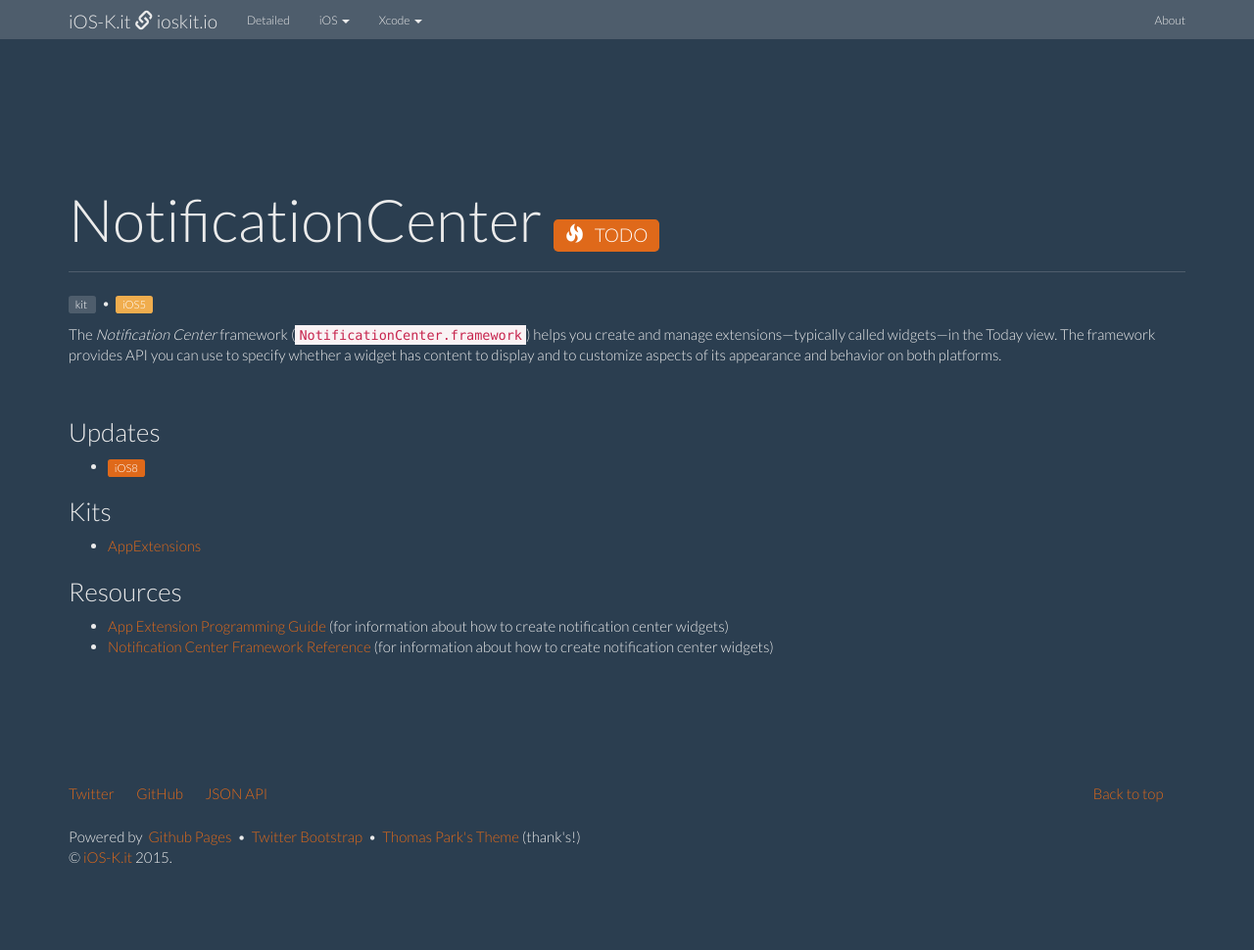
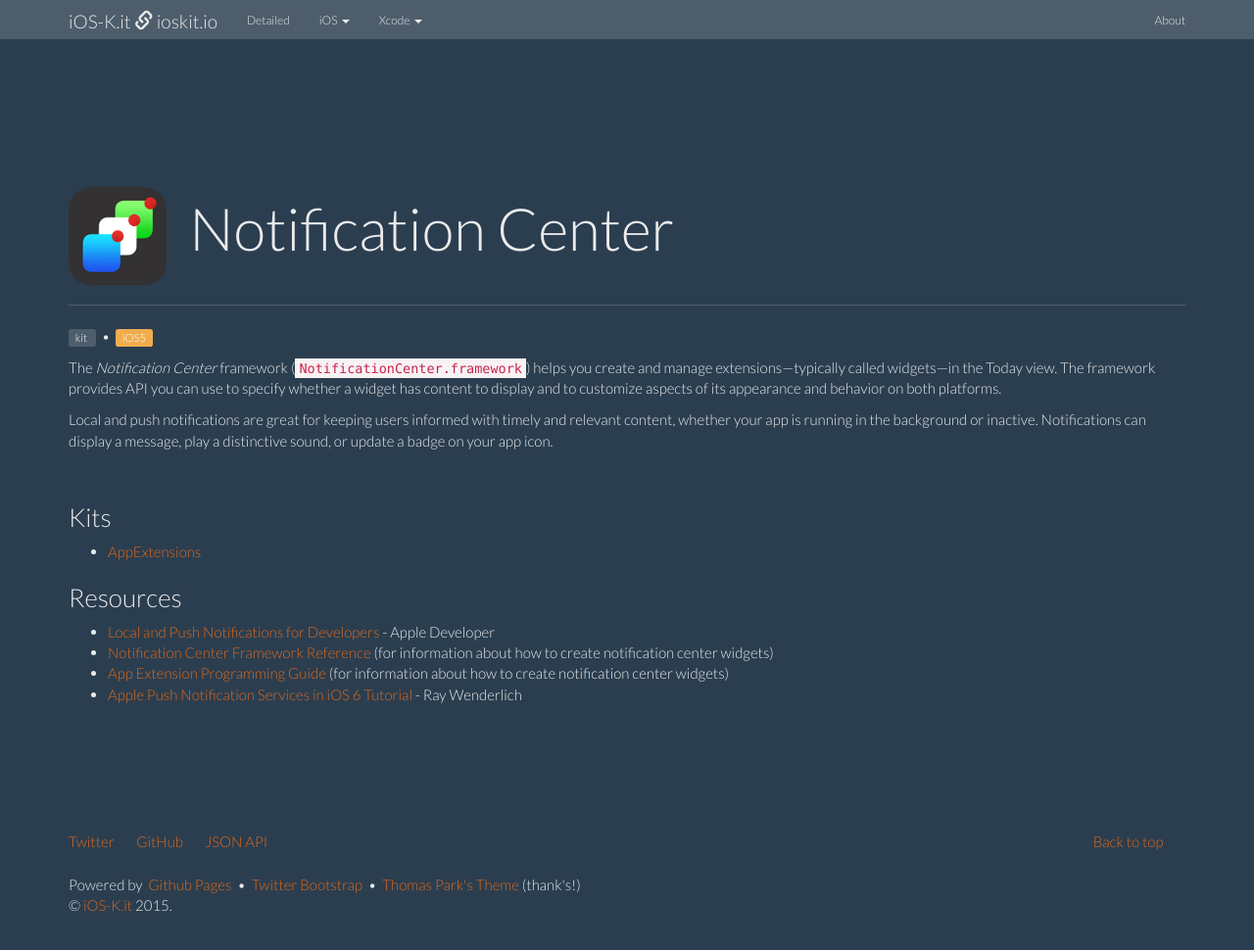
Before and after one commit to ioskit/ioskit.github.io, a Jekyll site: the page built from _kits/NotificationCenter.md, in a window 1280 px wide and 1010 px high. Shown: the top 970 px of the window at 98% size. Built offline with Jekyll 4.4.1, drawn with Linux system fonts in a browser that asks for light colours; nearby versions of some CDN libraries.

Commit message:
Kit: NotificationCenter.

```diff
--- a/_kits/NotificationCenter.md
+++ b/_kits/NotificationCenter.md
@@ -1,27 +1,42 @@
 ---
 layout: kit
-name: 'NotificationCenter'
+name: 'Notification Center'
 id: notificationcenter
-status: TODO
+status:
 type: kit
 since: iOS5
-detailedUpdates:
+detailedUpdates__:
  - update:
      ios: iOS8
      brief: ""
 prefixe: 'NK'
 abstract: "provides support for creating widgets that display information in Notification Center"
+icon: /resources/images/kits/Notifications/notifications-hero.png
 kits:
  - AppExtensions
 links:
  - link:
+     name: 'Local and Push Notifications for Developers'
+     url: https://developer.apple.com/notifications/
+     description: ' - Apple Developer'
+     type: reference
+ - link:
+     name: 'Notification Center Framework Reference'
+     url: https://developer.apple.com/library/ios/documentation/NotificationCenter/Reference/NotificationCenter_Framework/index.html
+     description: ' (for information about how to create notification center widgets)'
+     type: reference
+ - link:
      name: 'App Extension Programming Guide'
      url: https://developer.apple.com/library/ios/documentation/General/Conceptual/ExtensibilityPG/index.html#//apple_ref/doc/uid/TP40014214
      description: ' (for information about how to create notification center widgets)'
+     type: reference
  - link:
-     name: 'Notification Center Framework Reference'
-     url: https://developer.apple.com/library/ios/documentation/NotificationCenter/Reference/NotificationCenter_Framework/index.html#//apple_ref/doc/uid/TP40014443
-     description: ' (for information about how to create notification center widgets)'
+     name: 'Apple Push Notification Services in iOS 6 Tutorial'
+     url: http://www.raywenderlich.com/32960/apple-push-notification-services-in-ios-6-tutorial-part-1
+     description: ' - Ray Wenderlich'
+     type: tutorial
 ---
 
 The *Notification Center* framework (`NotificationCenter.framework`) helps you create and manage extensions—typically called widgets—in the Today view. The framework provides API you can use to specify whether a widget has content to display and to customize aspects of its appearance and behavior on both platforms.
+
+Local and push notifications are great for keeping users informed with timely and relevant content, whether your app is running in the background or inactive. Notifications can display a message, play a distinctive sound, or update a badge on your app icon.
```
Also changed, not shown: resources/images/kits/Notifications/notifications-hero.png (added).
